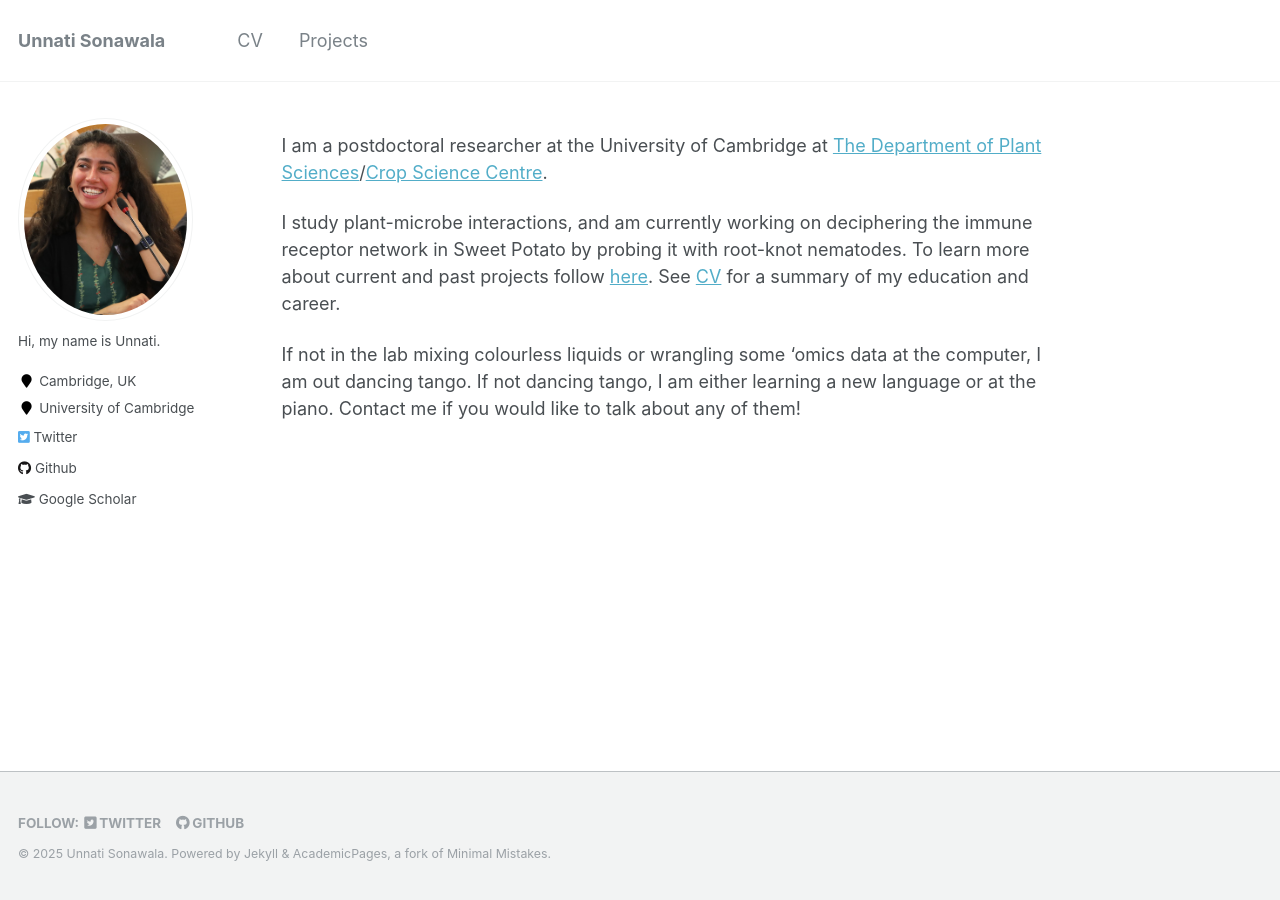
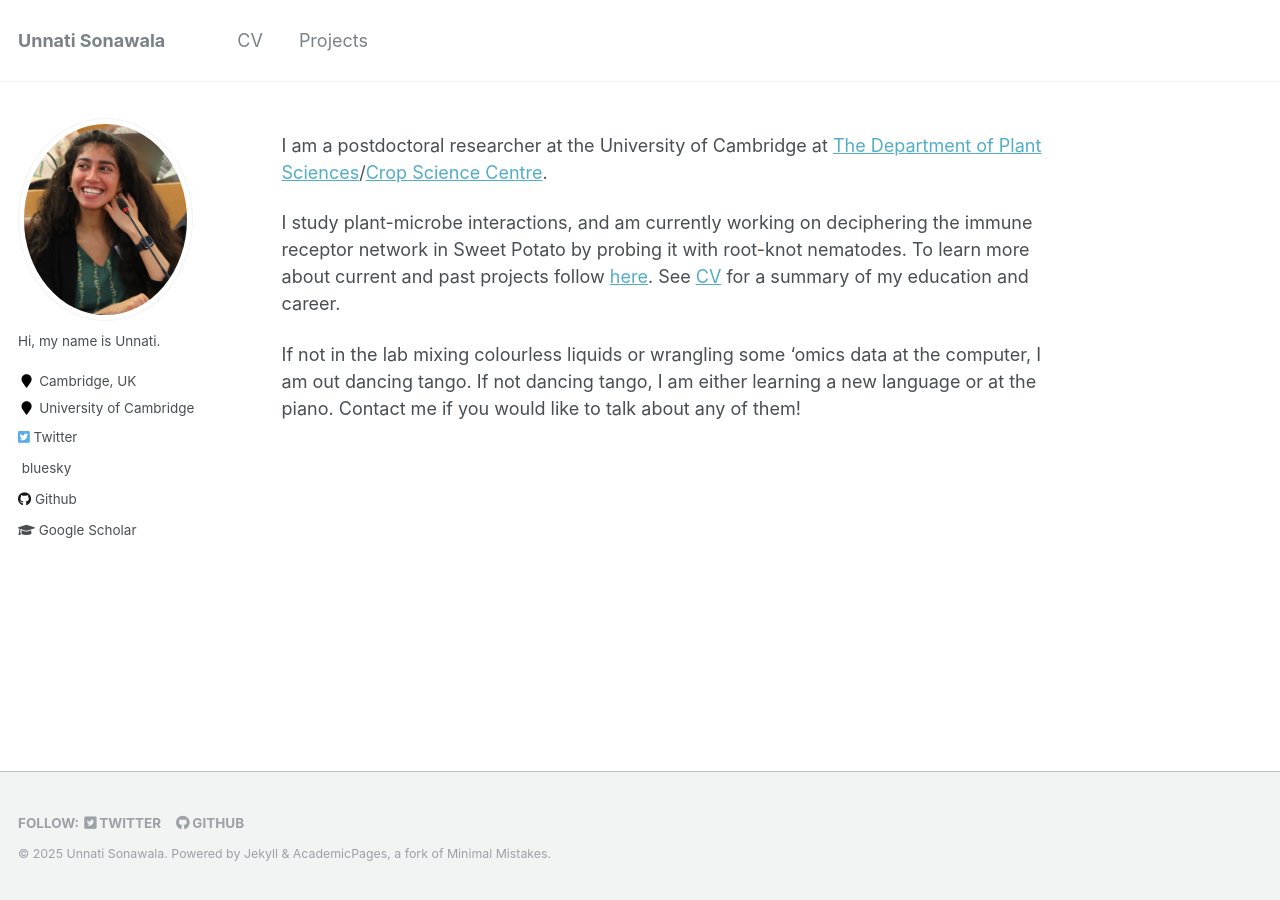
Before and after one commit to unnatisonawala/unnatisonawala.github.io, a Jekyll site: the page built from _pages/about.md, in a window 1280 px wide. Built offline with Jekyll 4.4.1, drawn with Linux system fonts in a browser that asks for light colours.

Commit message:
Update author-profile.html

```diff
--- a/_includes/author-profile.html
+++ b/_includes/author-profile.html
@@ -42,6 +42,9 @@
       {% endif %}
       {% if author.twitter %}
         <li><a href="https://twitter.com/{{ author.twitter }}"><i class="fab fa-twitter-square" aria-hidden="true"></i> Twitter</a></li>
+      {% endif %}
+      {% if author.bluesky %}
+        <li><a href="https://bsky.app/profile.com/{{ author.bluesky }}"><i class="fab fa-bluesky-square" aria-hidden="true"></i> bluesky</a></li>
       {% endif %}
       {% if author.facebook %}
         <li><a href="https://www.facebook.com/{{ author.facebook }}"><i class="fab fa-facebook-square" aria-hidden="true"></i> Facebook</a></li>
```
